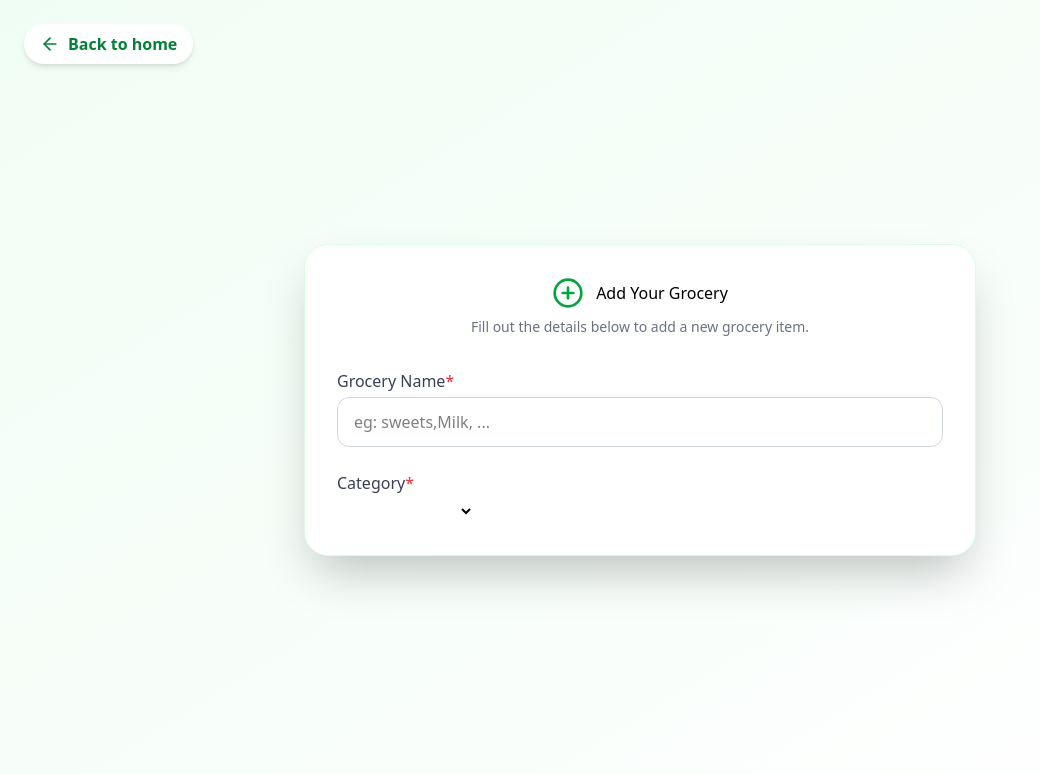
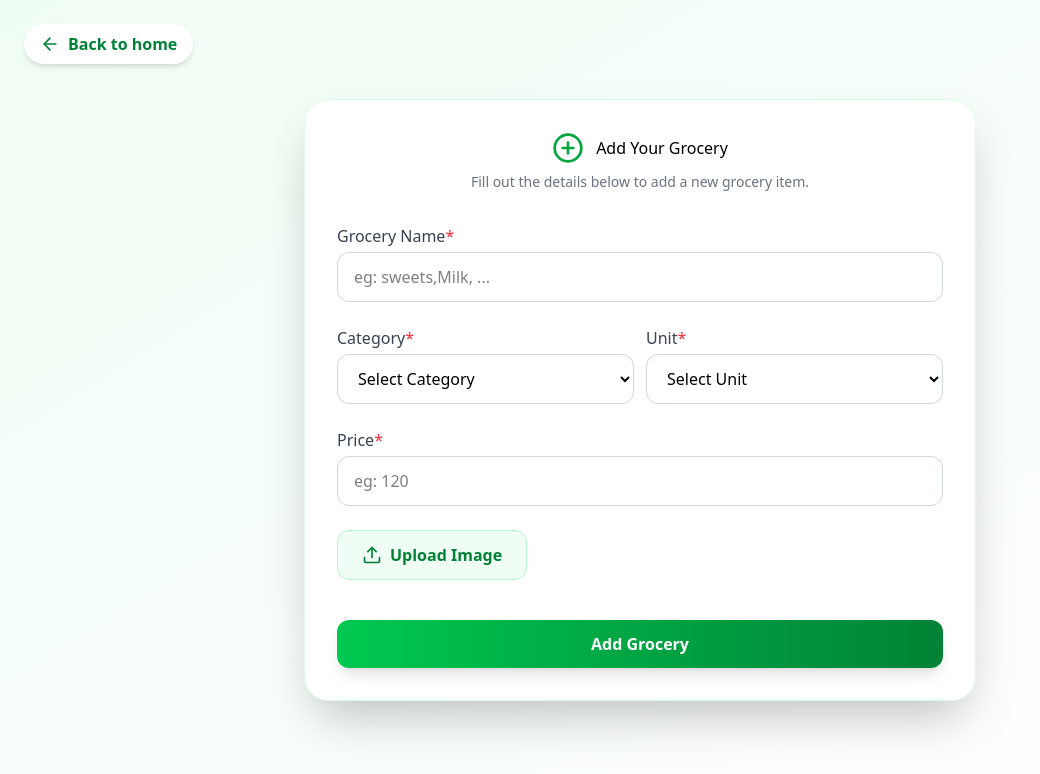
Before and after one commit to mrsheraz33/Snapcart, a Next.js app: page /admin/add-grocery in a window 1280 px wide. Shown: the top 774 px of the page, without its empty margins (0-1040 px from the left). Built offline with nearby package versions, Linux system fonts and the light colour scheme.

Commit message:
Add live chat support via Tawk.to

```diff
--- a/src/app/admin/add-grocery/page.tsx
+++ b/src/app/admin/add-grocery/page.tsx
@@ -1,10 +1,12 @@
-"use client"
-import { ArrowLeft, PlusCircle } from 'lucide-react'
-import Link from 'next/link'
+"use client";
+import { ArrowLeft, PlusCircle, Upload,Loader } from "lucide-react";
+import Link from "next/link";
 import { motion } from "motion/react";
+import { ChangeEvent, FormEvent, useState } from "react";
+import Image from "next/image";
+import axios from "axios";
 
 function AddGrocery() {
-
   const categories = [
     "Fruits & Vegetables",
     "Dairy & Eggs",
@@ -16,64 +18,201 @@
     "Frozen Foods",
     "Organic & Health",
     "Personal Care",
-    ]
-    const units =["Kg", "Gram", "Liter", "Ml", "Piece", "Pack"]
+  ];
+  const units = ["Kg", "Gram", "Liter", "Ml", "Piece", "Pack"];
+
+  const [name, setName] = useState("");
+  const [category, setCategory] = useState("");
+  const [unit, setUnit] = useState("");
+  const [price, setPrice] = useState("");
+  const [loading, setloading]  = useState(false)
+
+  const [preview, setPreview] = useState<string | null>();
+  const [backendImage, setBackendImage] = useState<File | null>();
+
+  const handelImageChange = (e: ChangeEvent<HTMLInputElement>) => {
+    const files = e.target.files;
+    if (!files || files.length === 0) return;
+    const file = files[0];
+    setBackendImage(file);
+    setPreview(URL.createObjectURL(file));
+  };
+
+  const handelSubmit = async (e: FormEvent) => {
+    e.preventDefault();
+    setloading(true)
+    try {
+      const formData = new FormData();
+      formData.append("name", name);
+      formData.append("category", category);
+      formData.append("unit", unit);
+      formData.append("price", price);
+      if (backendImage) {
+        formData.append("image", backendImage);
+      }
+      const result = await axios.post("/api/admin/add-grocery", formData);
+      console.log(result.data);
+       setloading(false)
+    } catch (error) {
+      console.log(error);
+       setloading(false)
+    }
+  };
+
   return (
-    <div className='min-h-screen flex items-center justify-center
-     bg-linear-to-br from-green-50 to-white py-16 px-4 relative'>
-
-    <Link href={"/"}
-    className='absolute top-6  left-6 flex items-center gap-2 text-green-700 font-semibold bg-white px-4 py-2
-    rounded-full shadow-md hover:bg-green-100 hover:shadow-lg transition-all'>
-   <ArrowLeft className='w-5 h-5'/>
-   <span className='hidden md:flex'>Back to home</span>
+    <div
+      className="min-h-screen flex items-center justify-center
+     bg-linear-to-br from-green-50 to-white py-16 px-4 relative"
+    >
+      <Link
+        href={"/"}
+        className="absolute top-6  left-6 flex items-center gap-2 text-green-700 font-semibold bg-white px-4 py-2
+    rounded-full shadow-md hover:bg-green-100 hover:shadow-lg transition-all"
+      >
+        <ArrowLeft className="w-5 h-5" />
+        <span className="hidden md:flex">Back to home</span>
       </Link>
 
       <motion.div
-initial={{y:20, opacity:0}}
-animate={{y:0, opacity:1}}
-transition={{duration:0.4}}
-className='bg-white w-full max-w-2xl shadow-2xl rounded-3xl border border-green-100 p-8'>
-
-<div className='flex flex-col items-center mb-8'>
-<div className='flex items-center gap-3'>
-    <PlusCircle className='text-green-600 w-8 h-8'/>
+        initial={{ y: 20, opacity: 0 }}
+        animate={{ y: 0, opacity: 1 }}
+        transition={{ duration: 0.4 }}
+        className="bg-white w-full max-w-2xl shadow-2xl rounded-3xl border border-green-100 p-8"
+      >
+        <div className="flex flex-col items-center mb-8">
+          <div className="flex items-center gap-3">
+            <PlusCircle className="text-green-600 w-8 h-8" />
             <h1>Add Your Grocery</h1>
           </div>
- <p className='text-gray-500 text-sm mt-2 text-center'>Fill out the details below to add a new grocery item.</p>
+          <p className="text-gray-500 text-sm mt-2 text-center">
+            Fill out the details below to add a new grocery item.
+          </p>
         </div>
 
-<form className='flex flex-col gap-6 w-full'>
+        <form className="flex flex-col gap-6 w-full" onSubmit={handelSubmit}>
           <div>
-    <label htmlFor="name" className='block text-gray-700 font-medium mb-1'>Grocery Name
-    <span className='text-red-500'>*</span>
+            <label
+              htmlFor="name"
+              className="block text-gray-700 font-medium mb-1"
+            >
+              Grocery Name
+              <span className="text-red-500">*</span>
             </label>
-    <input id='name' type="text" placeholder='eg: sweets,Milk, ...'
-    className='w-full border border-gray-300 rounded-xl px-4 py-3 outline-none
-              focus:ring-2 focus:ring-green-400 transition-all'/>
+            <input
+              id="name"
+              type="text"
+              placeholder="eg: sweets,Milk, ..."
+              className="w-full border border-gray-300 rounded-xl px-4 py-3 outline-none
+              focus:ring-2 focus:ring-green-400 transition-all"
+              onChange={(e) => setName(e.target.value)}
+              value={name}
+            />
           </div>
 
-<div className='grid grid-cols-1 sm:grid-cols-2 gap-3'>
+          <div className="grid grid-cols-1 sm:grid-cols-2 gap-3">
             <div>
-        <label className='block text-gray-700 font-medium mb-1'>Category
-        <span className='text-red-500'>*</span>
+              <label className="block text-gray-700 font-medium mb-1">
+                Category
+                <span className="text-red-500">*</span>
               </label>
-        <select name="category">
-            <option value="" disabled >Select Category</option>
+              <select
+                name="category"
+                className="w-full border border-gray-300 rounded-xl px-4 py-3 outline-none focus:ring-2 focus:ring-green-400
+        transition-all bg-white"
+                onChange={(e) => setCategory(e.target.value)}
+                value={category}
+              >
+                <option value="">Select Category</option>
+                {categories.map((cat, index) => (
+                  <option key={index} value={cat}>
+                    {cat}
+                  </option>
+                ))}
               </select>
             </div>
 
-
-
-    <div></div>
+            <div>
+              <label className="block text-gray-700 font-medium mb-1">
+                Unit
+                <span className="text-red-500">*</span>
+              </label>
+              <select
+                name="category"
+                className="w-full border border-gray-300 rounded-xl px-4 py-3 outline-none focus:ring-2 focus:ring-green-400
+        transition-all bg-white"
+                onChange={(e) => setUnit(e.target.value)}
+                value={unit}
+              >
+                <option value="">Select Unit</option>
+                {units.map((unit, index) => (
+                  <option key={index} value={unit}>
+                    {unit}
+                  </option>
+                ))}
+              </select>
+            </div>
           </div>
 
+          <div>
+            <label
+              htmlFor="price"
+              className="block text-gray-700 font-medium mb-1"
+            >
+              Price
+              <span className="text-red-500">*</span>
+            </label>
+            <input
+              id="price"
+              type="text"
+              placeholder="eg: 120"
+              className="w-full border border-gray-300 rounded-xl px-4 py-3 outline-none
+              focus:ring-2 focus:ring-green-400 transition-all"
+              onChange={(e) => setPrice(e.target.value)}
+              value={price}
+            />
+          </div>
 
+          <div className="flex flex-col sm:flex-row items-center gap-5">
+            <label
+              htmlFor="image"
+              className="cursor-pointer flex items-center justify-center gap-2 bg-green-50 text-green-700
+              font-semibold border border-green-200 rounded-xl px-6 py-3 hover:bg-green-100 transition-all w-full
+              sm:w-auto"
+            >
+              <Upload className="w-5 h-5" /> Upload Image
+            </label>
+            <input
+              id="image"
+              type="file"
+              accept="image/*"
+              hidden
+              onChange={handelImageChange}
+            />
+            {preview && (
+              <Image
+                src={preview}
+                width={100}
+                height={100}
+                alt="image"
+                className="rounded-xl shadow-md
+                 border border-gray-200 object-cover"
+              />
+            )}
+          </div>
+          <motion.button
+            whileHover={{ scale: 1.02 }}
+            whileTap={{ scale: 0.9 }}
+            disabled={loading}
+            className="mt-4 w-full bg-linear-to-r from-green-500 to-green-700 text-white font-semibold
+           py-3 rounded-xl shadow-lg hover:shadow-xl disabled:opacity-60 transition-all flex items-center justify-center gap-2"
+          >
+            {loading ? <Loader className="w-5 h-5 animate-spin"/>:" Add Grocery"}
+
+          </motion.button>
         </form>
-
       </motion.div>
     </div>
-  )
+  );
 }
 
-export default AddGrocery
+export default AddGrocery;
--- a/src/app/api/admin/add-grocery/route.ts
+++ b/src/app/api/admin/add-grocery/route.ts
@@ -37,6 +37,7 @@
 
     return NextResponse.json({message: "Grocery successfully added!", grocery}, {status:200})
   } catch (error) {
+    console.log(error)
       return NextResponse.json({message:`Add grocery error ${error}`}, {status:500})
   }
 }
--- a/src/auth.ts
+++ b/src/auth.ts
@@ -97,7 +97,7 @@
 
   session:{
     strategy: "jwt",
-    maxAge: 10*24*60*60*1000
+    maxAge:  10 * 24 * 60 * 60
   },
 
   secret: process.env.AUTH_SECRET
--- a/src/lib/cloudinary.ts
+++ b/src/lib/cloudinary.ts
@@ -4,7 +4,7 @@
   cloud_name: process.env.CLOUDINARY_CLOUD_NAME,
   api_key: process.env.CLOUDINARY_API_KEY,
   api_secret: process.env.CLOUDINARY_API_SECRET,
-  secure: true,
+
 });
 
 const uploadOnCloudinary = async (file: Blob): Promise<string | null> => {
--- a/src/model/grocery.model.ts
+++ b/src/model/grocery.model.ts
@@ -36,11 +36,12 @@
     price: {
       type: String,
       required: true,
-      enum: ["Kg", "Gram", "Liter", "Ml", "Piece", "Pack"],
+
     },
     unit: {
       type: String,
       required: true,
+       enum: ["Kg", "Gram", "Liter", "Ml", "Piece", "Pack"],
     },
     image: {
       type: String,
```
Lines whose indentation alone changed are shown as unchanged.
